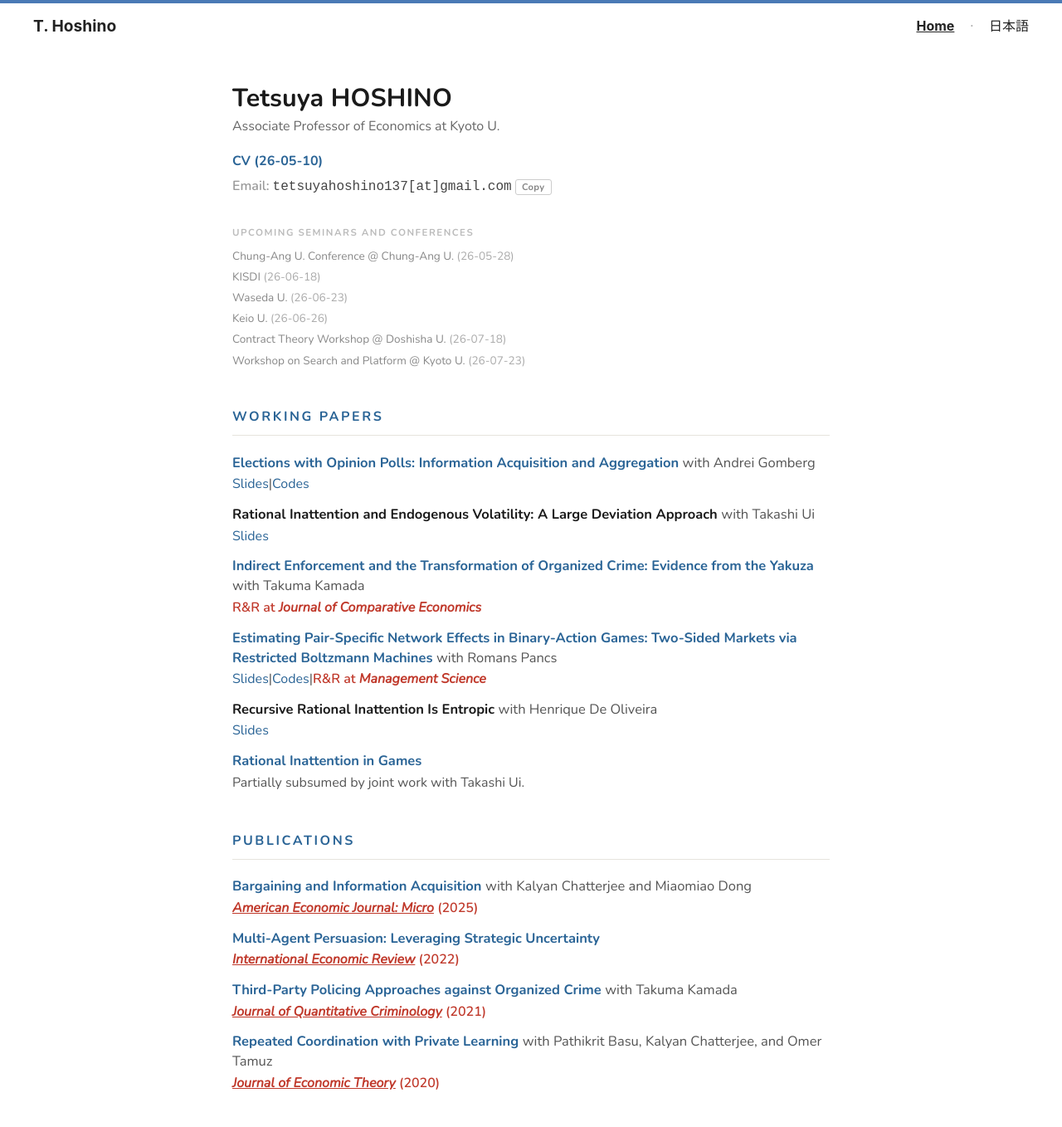
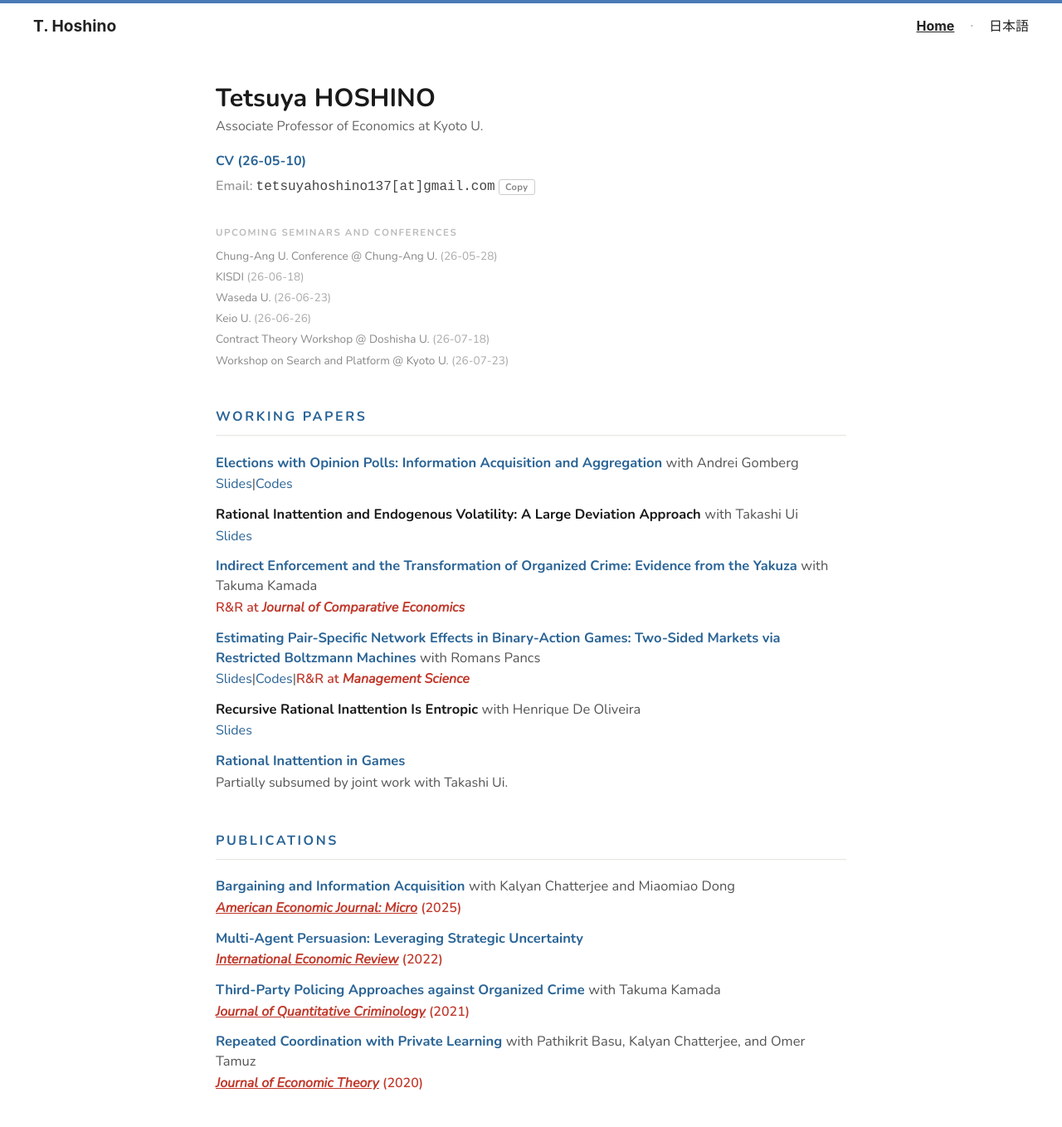
Before and after one commit to tetsuyahoshino137/tetsuyahoshino137.github.io, a Jekyll site: the page built from index.md, in a window 1280 px wide. Shown: the whole page at 83% size. Built offline with Jekyll 4.4.1, drawn with Linux system fonts in a browser that asks for light colours.

Commit message:
Update main.css

```diff
--- a/assets/css/main.css
+++ b/assets/css/main.css
@@ -24,7 +24,7 @@
   --color-card-border: #ddd;  /* カード枠線 */
 
   /* ----- レイアウト ----- */
-  --max-width: 720px;         /* コンテンツ幅 */
+  --max-width: 760px;         /* コンテンツ幅 */
   --section-gap: 2.8rem;      /* セクション間の余白 */
 }
 
```
